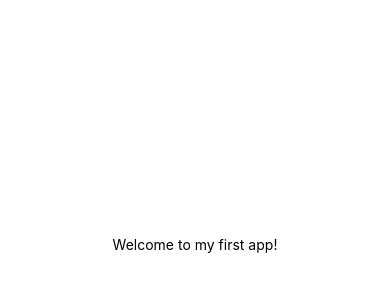
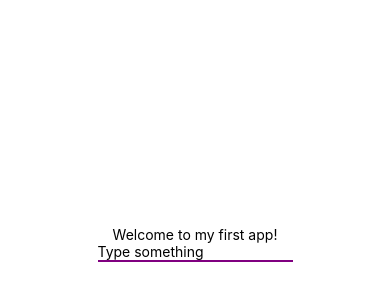
Before and after one commit to y1j1ng/CS5520, a React Native app: screen / in a window 390 px wide. Shown: the part 178-478 px from the top of the page. Built offline with nearby package versions, Linux system fonts and the light colour scheme.

Commit message:
added a TextInput and changeTextHandler function.

```diff
--- a/App.js
+++ b/App.js
@@ -1,13 +1,27 @@
 import { StatusBar } from "expo-status-bar";
-import { StyleSheet, Text, View } from "react-native";
+import { StyleSheet, Text, TextInput, View } from "react-native";
 import Header from "./components/Header";
+import { useState } from "react";
 
 export default function App() {
   const appName = "my first app";
+  const [text, setText] = useState("");
+
+  // callback handler
+  function changeTextHandler(changedText) {
+    setText(changedText);
+  }
   return (
     <View style={styles.container}>
       <StatusBar style="auto" />
       <Header name={appName} version={2} />
+      <TextInput
+        placeholder="Type something"
+        style={styles.input}
+        value={text}
+        onChangeText={changeTextHandler}
+      />
+      <Text>{text}</Text>
     </View>
   );
 }
@@ -19,4 +33,9 @@ const styles = StyleSheet.create({
     alignItems: "center",
     justifyContent: "center",
   },
+  input: {
+    borderBottomWidth: 2,
+    borderBottomColor: "purple",
+    width: "50%",
+  },
 });
```
